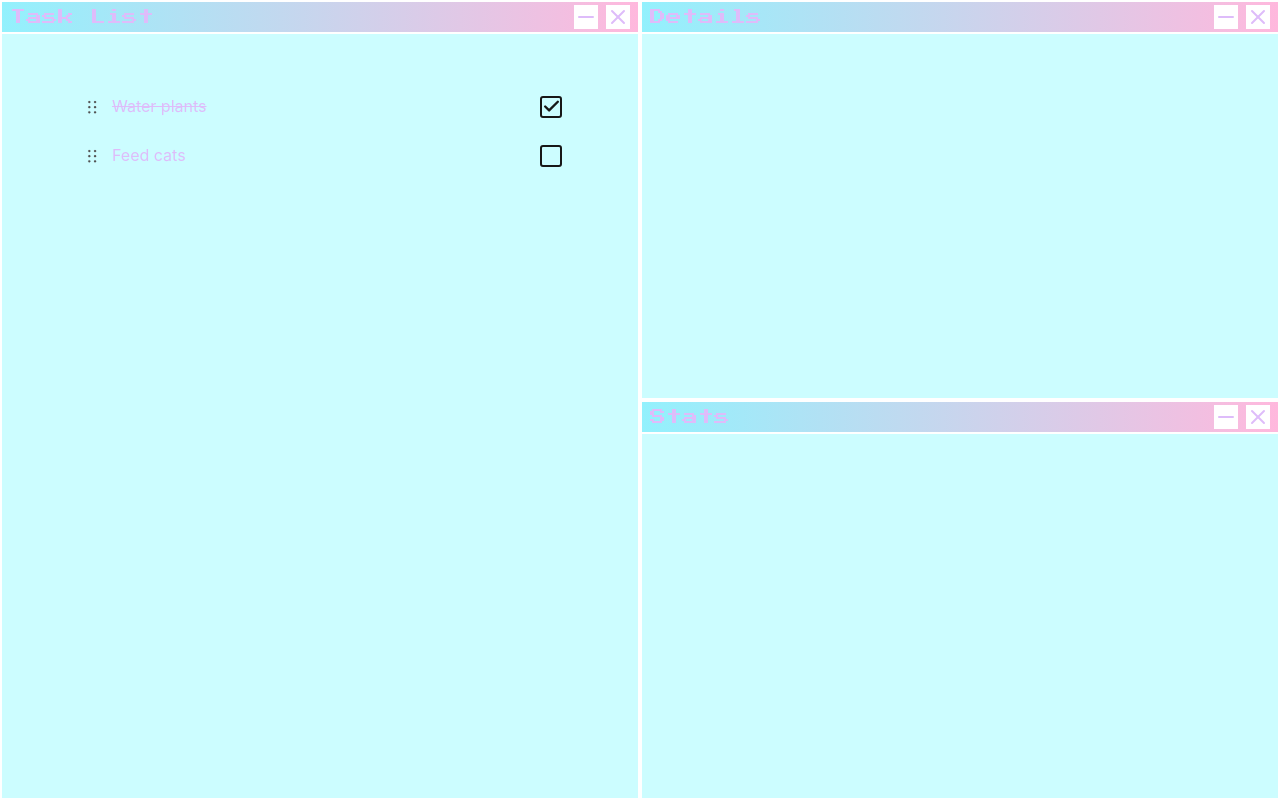
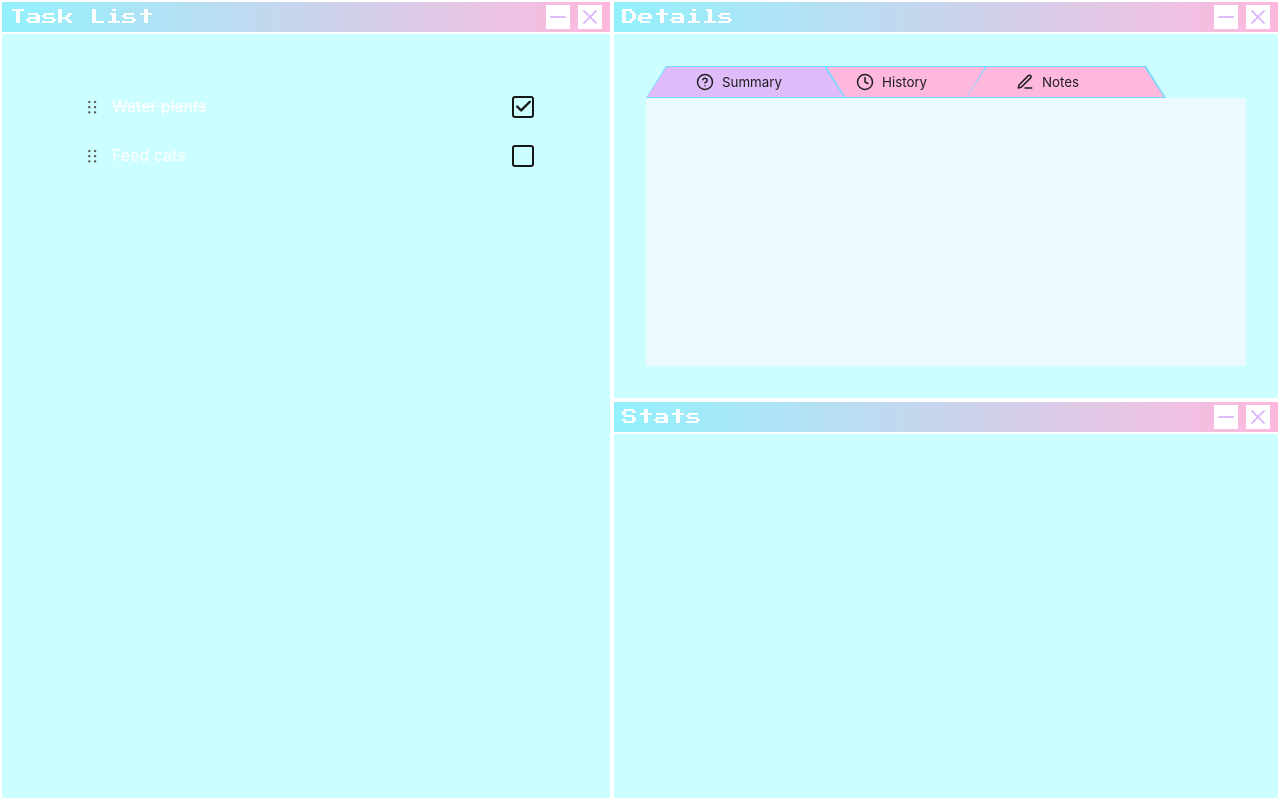
Before and after one commit to amiraine/todo, a React (Create React App) app: page / in a window 1280 px wide. Built offline with nearby package versions, Linux system fonts and the light colour scheme.

Commit message:
style detail tab

```diff
--- a/src/Components/Window/styled.ts
+++ b/src/Components/Window/styled.ts
@@ -7,7 +7,7 @@ export const Container = styled.div<{ gridArea: string }>`
   display: grid;
   grid-template-rows: 32px 1fr;
   border: 2px solid white;
-  color: #debcfa;
+  color: white;
   grid-area: ${({ gridArea }) => gridArea};
 `;
 
--- a/src/Details/index.tsx
+++ b/src/Details/index.tsx
@@ -1,17 +1,45 @@
 import React, { useState } from "react";
 import { useListData } from "../Context";
-import { Container } from "./styled";
+import { Container, ContentWrapper, Tab, TabText, TabWrapper } from "./styled";
+import { Clock, Edit3, HelpCircle } from "react-feather";
 
 export enum TabType {
   "Summary" = "Summary",
   "History" = "History",
   "Notes" = "Notes",
 }
-
+const ICON_MAP = {
+  [TabType.Summary]: <HelpCircle size={18} />,
+  [TabType.History]: <Clock size={18} />,
+  [TabType.Notes]: <Edit3 size={18} />,
+};
 const Details: React.FC = () => {
+  const tabs = Object.keys(TabType);
   const [tab, setTab] = useState<TabType>(TabType.Summary);
   const [listData, listDispatch] = useListData();
-  return <Container></Container>;
+
+  return (
+    <Container tabCount={tabs.length}>
+      <TabWrapper>
+        {tabs.map((t, i) => {
+          return (
+            <Tab
+              key={t}
+              index={i}
+              selected={t === tab}
+              onClick={() => setTab(TabType[t])}
+            >
+              <TabText>
+                {ICON_MAP[t]}
+                {t}
+              </TabText>
+            </Tab>
+          );
+        })}
+      </TabWrapper>
+      <ContentWrapper></ContentWrapper>
+    </Container>
+  );
 };
 
 export default Details;
--- a/src/Details/styled.ts
+++ b/src/Details/styled.ts
@@ -1,6 +1,71 @@
 import styled from "styled-components";
 
 export const Container = styled.div<{ tabCount: number }>`
+  height: 100%;
+  width: 100%;
   display: grid;
-  grid-template-columns: repeat($({(tabCount)} => tabCount), 1fr);
+  grid-template-rows: 32px 1fr;
 `;
+
+export const TabWrapper = styled.div`
+  display: flex;
+  flex-direction: row;
+  width: 100%;
+`;
+
+export const Tab = styled.button<{ selected: boolean; index: number }>`
+  position: relative;
+  height: 100%;
+  font-family: inherit;
+  left: ${({ index }) => {
+    return `${index * -40}px`;
+  }};
+  display: flex;
+  align-items: center;
+  min-width: 200px;
+  width: 100%;
+  height: 32px;
+  border: 0;
+  padding: 0 50px;
+  background: #70dbff;
+  z-index: ${({ selected }) => (selected ? 9 : 1)};
+  clip-path: polygon(10% 0, 90% 0, 100% 100%, 0 100%);
+  &:before {
+    ${({ selected }) =>
+      selected
+        ? `
+    background: #DEBCFA;
+    z-index: 9;
+  `
+        : `
+    background: #FFB8DD;
+    z-index: 1;
+  `}
+    position: absolute;
+    content: "";
+    left: 1px;
+    width: calc(100% - 3px);
+    height: calc(100% - 2px);
+    clip-path: polygon(10% 0, 90% 0, 100% 100%, 0 100%);
+    /* border: 1px solid limegreen; */
+  }
+`;
+
+export const TabText = styled.span`
+  display: flex;
+  text-align: center;
+  width: 100%;
+  z-index: 10;
+  align-items: center;
+  color: #1e1e1e;
+  svg {
+    margin-right: 8px;
+    stroke: #1e1e1e;
+  }
+`;
+
+export const ContentWrapper = styled.section`
+  background: #ebfaff;
+  height: 100%;
+  width: 100%;
+`;
```
